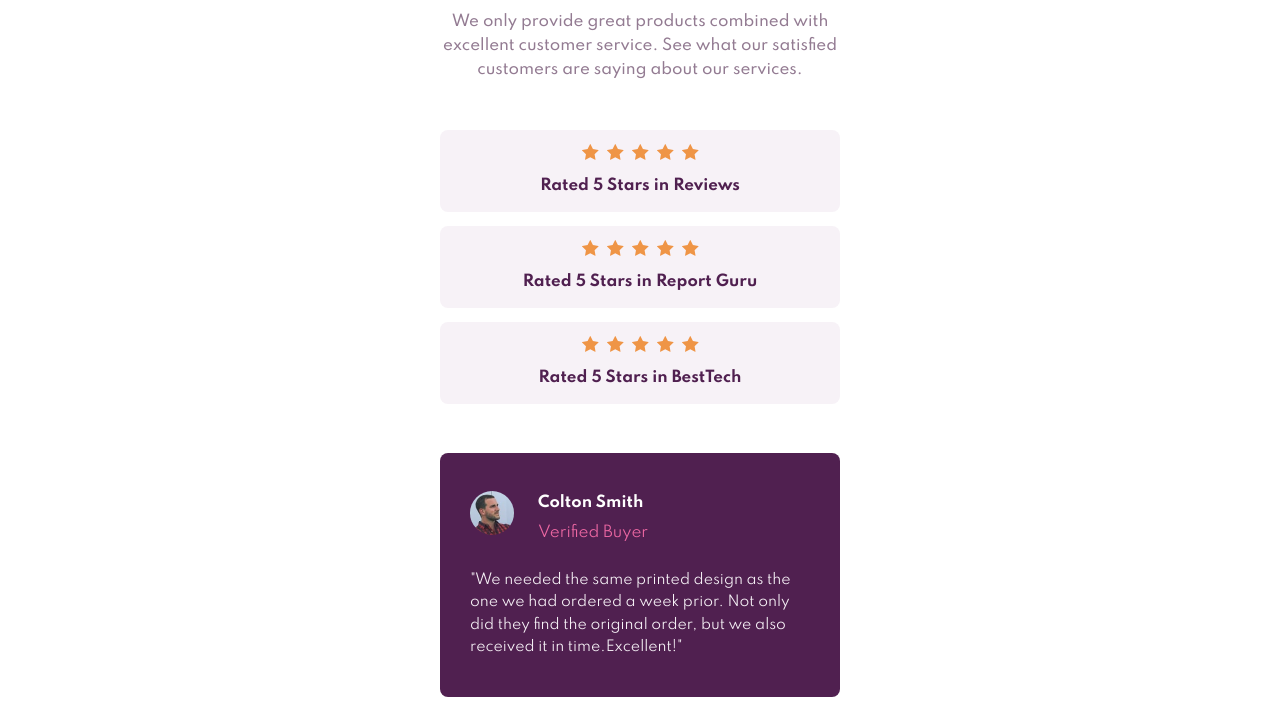
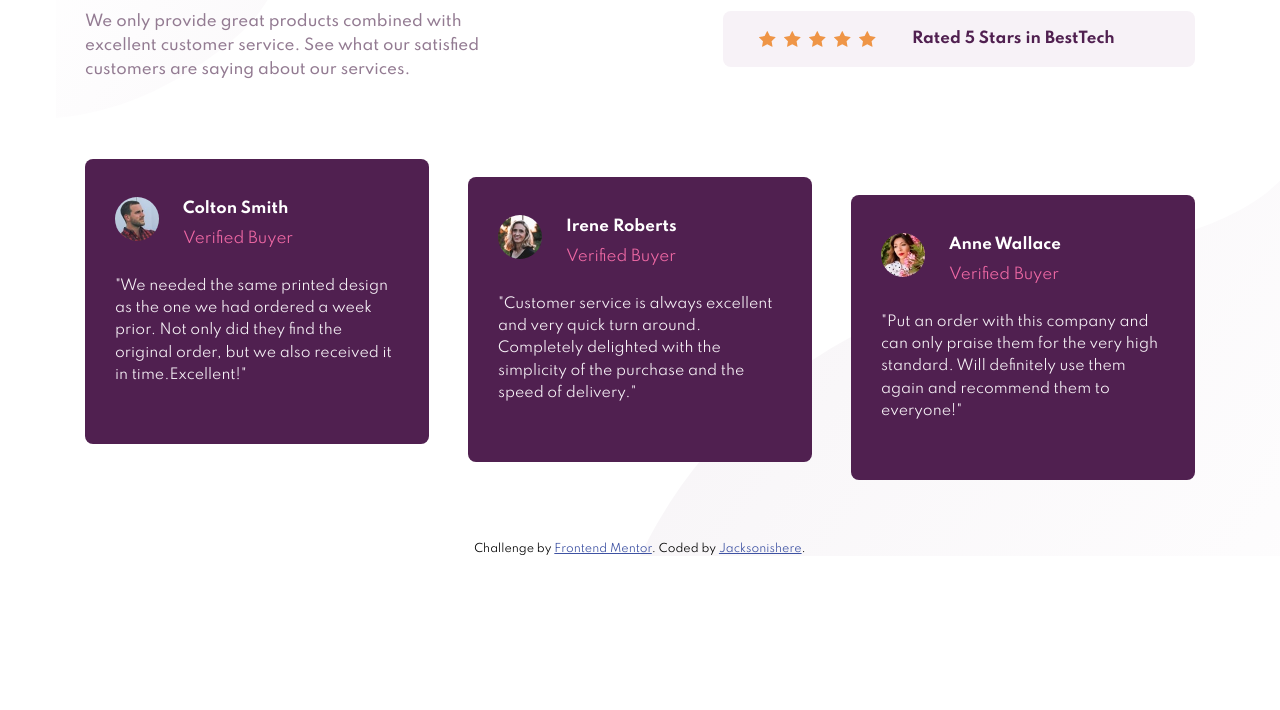
Before and after one commit to Jacksonishere/social-proof-section, a plain HTML site: page index.html in a window 1280 px wide. Shown: the part 244-954 px from the top of the page. After the commit the page ends 800 px from the top, so only its background shows below. Drawn offline with Linux system fonts and the light colour scheme.

Commit message:
fixed padding and made responsive from small laptop size

```diff
--- a/styles/_globals.scss
+++ b/styles/_globals.scss
@@ -22,7 +22,7 @@ body {
 	background-position: top, bottom;
 	background-repeat: no-repeat, no-repeat;
 
-	@include breakpoint-up(xlarge){
+	@include breakpoint-up(large){
 		background-image: url("../images/bg-pattern-top-desktop.svg"), url("../images/bg-pattern-bottom-desktop.svg");
 		background-position: right 50vw top 0, left 50vw bottom 0;
 	}
@@ -39,12 +39,12 @@ main{
 	border-top: 1px transparent solid;
 
 	article{
-		@include breakpoint-down(large){
+		@include breakpoint-down(medium){
 			margin-top: 3rem;
 		}
 	}
 
-	@include breakpoint-up(xlarge){
+	@include breakpoint-up(large){
 		max-width: 1110px;
 		display: grid;
 		grid-template-columns: 1fr 1fr;
--- a/styles/_header.scss
+++ b/styles/_header.scss
@@ -3,7 +3,7 @@
     // max-width: 400px;
     text-align: center;
 
-    @include breakpoint-up(xlarge){
+    @include breakpoint-up(large){
         max-width: 430px;
         text-align: left;
         grid-column: 1 / 2;
--- a/styles/_star_rating.scss
+++ b/styles/_star_rating.scss
@@ -2,7 +2,7 @@
 	width: 100%;
 	@include flex(column);
 
-	@include breakpoint-up(xlarge) {
+	@include breakpoint-up(large) {
 		justify-content: center;
 		grid-column: 2 / 3;
 	}
@@ -18,20 +18,21 @@
 			margin-top: 0.875rem;
 		}
 
-		@include breakpoint-up(xlarge) {
+		@include breakpoint-up(large) {
+			padding-block: 1rem;
 			width: 85%;
 			@include flex(row, center);
 
-            &:nth-child(2){
-                align-self: center;
-            }
-            &:nth-child(3){
-                align-self: flex-end;
-            }
+			&:nth-child(2) {
+				align-self: center;
+			}
+			&:nth-child(3) {
+				align-self: flex-end;
+			}
 		}
 
 		.stars {
-			@include breakpoint-up(xlarge) {
+			@include breakpoint-up(large) {
 				flex: 40%;
 			}
 			// outline: solid 1px magenta;
@@ -46,10 +47,10 @@
 			}
 		}
 		p {
-			@include breakpoint-down(large) {
+			@include breakpoint-down(medium) {
 				margin-top: 0.875rem;
 			}
-			@include breakpoint-up(xlarge) {
+			@include breakpoint-up(large) {
 				flex: 60%;
 			}
 			strong {
--- a/styles/_writing_review.scss
+++ b/styles/_writing_review.scss
@@ -3,7 +3,7 @@
 	width: 100%;
 	@include flex(column);
 
-    @include breakpoint-up(xlarge){
+    @include breakpoint-up(large){
         grid-column: 1 / 3;
         @include flex(row, flex-start, space-between);
     }
@@ -25,7 +25,7 @@
 		column-gap: 1.5rem;
 		row-gap: 1.5rem;
 
-        @include breakpoint-up(xlarge){
+        @include breakpoint-up(large){
             margin-top: 0rem !important;
             height: 100%;
             // flex: 31%;
```
Also changed, not shown: styles/styles.css, 1 other file.
